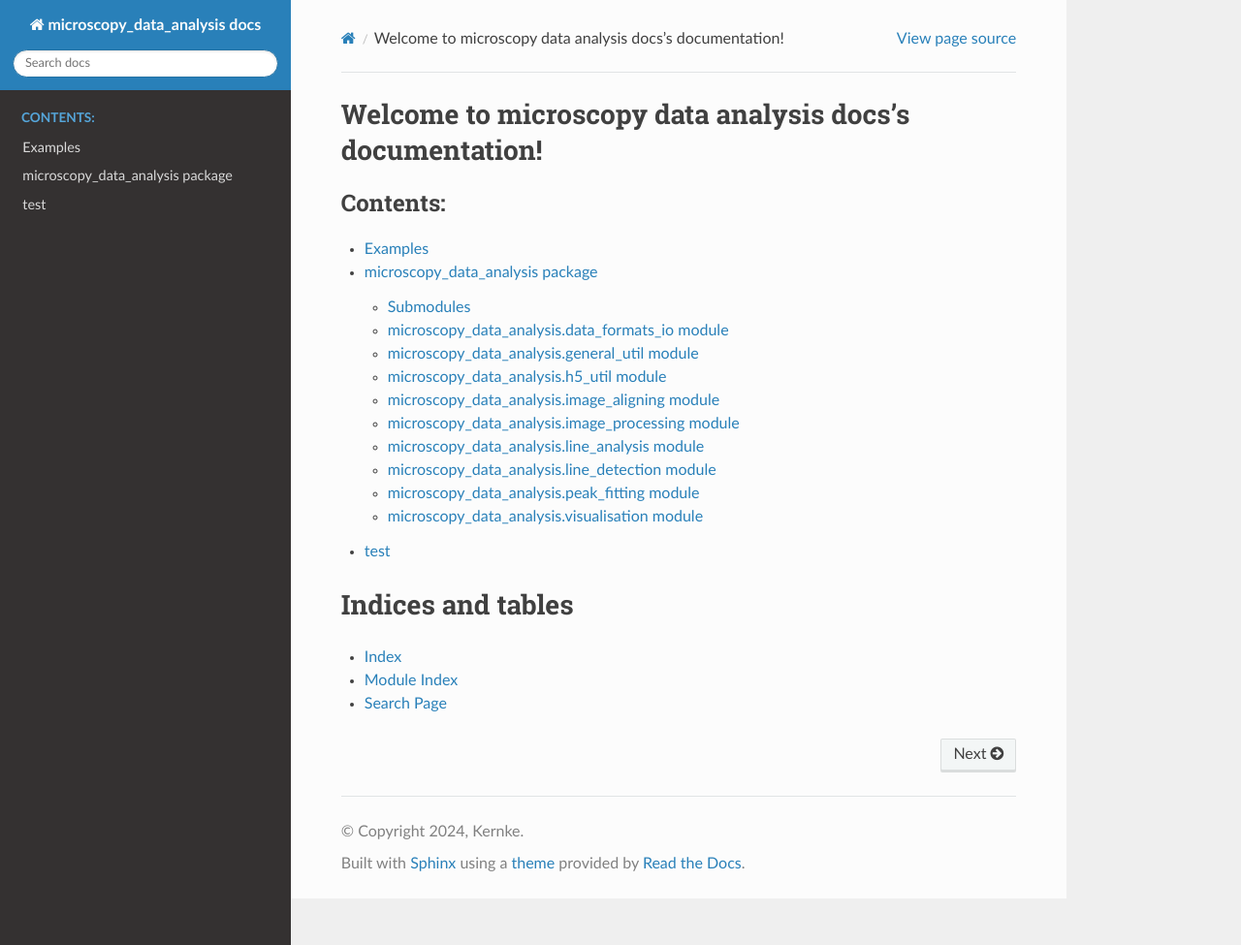
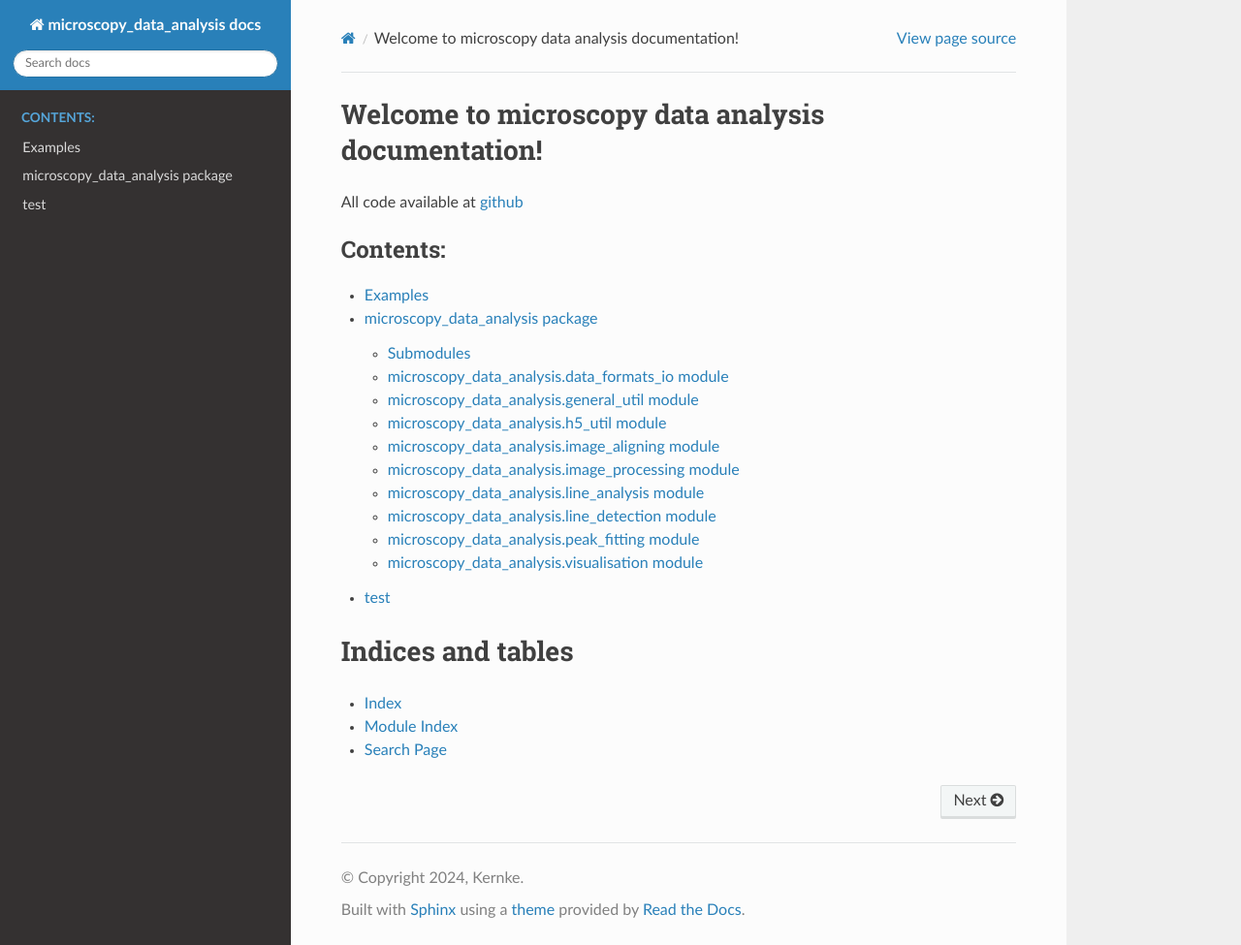
Before and after one commit to kernke/microscopy_data_analysis, a Sphinx documentation site: the page built from docs/index.rst, in a window 1280 px wide and 975 px high. Shown: the whole window at 97% size. Built offline with Sphinx 7.4.7 and the Read the Docs theme 2.0.0, drawn with Linux system fonts in a browser that asks for light colours.

Commit message:
added link to github

```diff
--- a/docs/index.rst
+++ b/docs/index.rst
@@ -3,8 +3,10 @@
    You can adapt this file completely to your liking, but it should at least
    contain the root `toctree` directive.
 
-Welcome to microscopy data analysis docs's documentation!
+Welcome to microscopy data analysis documentation!
 ==========================================================
+
+All code available at `github <https://github.com/kernke/microscopy_data_analysis>`_
 
 .. toctree::
    :maxdepth: 2
```
